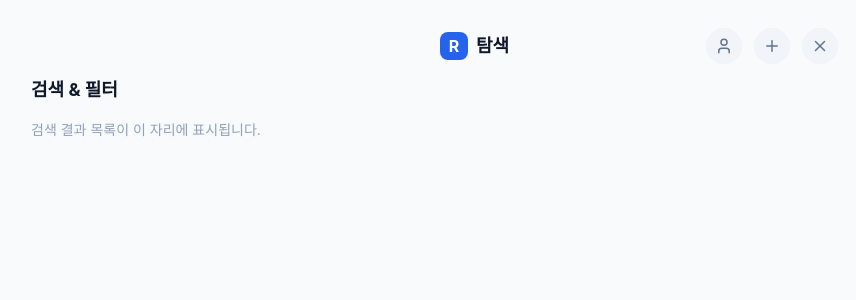
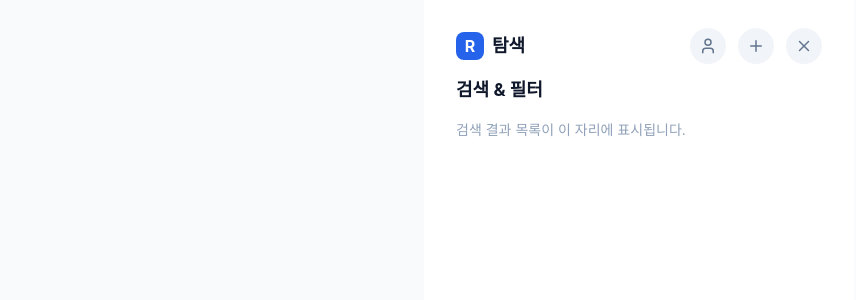
Before and after one commit to ExchangeStudentReisen/FE, a React (Vite) app: page /search in a window 1280 px wide. Shown: the top 300 px of the page, without its empty margins (1-857 px from the left). Built offline with nearby package versions, Linux system fonts and the light colour scheme; no server answers.

Commit message:
feat: Add main layout

```diff
--- a/src/App.tsx
+++ b/src/App.tsx
@@ -1,4 +1,5 @@
 import { Routes, Route, Navigate } from 'react-router-dom'
+import { AppLayout } from './components/AppLayout'
 import { WelcomePage } from './features/onboarding/WelcomePage'
 import { FeedPage } from './features/feed/FeedPage'
 import { SearchPage } from './features/search/SearchPage'
@@ -11,6 +12,7 @@ import { AuthRedirectPage } from './features/auth/AuthRedirectPage'
 function App() {
   return (
     <Routes>
+      <Route element={<AppLayout />}>
         <Route path="/" element={<WelcomePage />} />
         <Route path="/feed" element={<FeedPage />} />
         <Route path="/search" element={<SearchPage />} />
@@ -20,6 +22,7 @@ function App() {
         <Route path="*" element={<Navigate to="/" replace />} />
         <Route path="/verifyEmail" element={<SchoolEmailVerifyPage />} />
         <Route path="/auth/callback/naver" element={<AuthRedirectPage />} />
+      </Route>
     </Routes>
   )
 }
--- /dev/null
+++ b/src/components/AppLayout.tsx
@@ -0,0 +1,9 @@
+import { Outlet } from 'react-router-dom'
+
+export function AppLayout() {
+  return (
+    <div className="mx-auto min-h-screen w-full max-w-107.5 bg-white">
+      <Outlet />
+    </div>
+  )
+}
--- a/src/components/Header.tsx
+++ b/src/components/Header.tsx
@@ -36,7 +36,7 @@ export function Header() {
   }
 
   return (
-    <div className="mx-auto flex max-w-107.5 items-center px-4 py-3">
+    <div className="flex items-center px-4 py-3">
       {/* 로고: 홈에서는 풀 워드마크, 상세 페이지에서는 뒤로가기, 그 외엔 배지 + 페이지명 */}
       <div className="flex items-center gap-2">
         {showBack && (
--- a/src/features/feed/FeedPage.tsx
+++ b/src/features/feed/FeedPage.tsx
@@ -74,7 +74,7 @@ export function FeedPage() {
   }
 
   return (
-    <div className="mx-auto max-w-107.5 pb-8">
+    <div className="pb-8">
       <div className="bg-linear-to-b from-indigo-100 via-blue-50 to-white border-b border-slate-100">
         <Header />
         <header className="px-4 pb-4">
--- a/src/features/post/PostCreatePage.tsx
+++ b/src/features/post/PostCreatePage.tsx
@@ -73,7 +73,7 @@ export function PostCreatePage() {
         {step === 2 && <Step2RecruitInfo />}
         {step === 3 && <Step3IntroLink />}
 
-        <div className="fixed bottom-0 left-0 right-0 max-w-md mx-auto bg-white px-4 py-3 border-t border-slate-100">
+        <div className="fixed bottom-0 left-1/2 w-full max-w-107.5 -translate-x-1/2 bg-white px-4 py-3 border-t border-slate-100">
           {step < TOTAL_STEPS ? (
             <button type="button" onClick={goNext} className="w-full py-3 rounded-xl bg-blue-600 text-white font-medium cursor-pointer">
               다음
--- a/src/features/post/PostDetailPage.tsx
+++ b/src/features/post/PostDetailPage.tsx
@@ -28,7 +28,7 @@ export function PostDetailPage() {
 
   if (isLoading) {
     return (
-      <div className="relative mx-auto min-h-screen max-w-107.5 bg-[#f7fafe] pb-24">
+      <div className="relative min-h-screen bg-[#f7fafe] pb-24">
         <Header />
         <div className="px-4 mt-4 flex flex-col gap-3">
           <div className="h-6 w-2/3 rounded bg-slate-100 animate-pulse" />
@@ -40,7 +40,7 @@ export function PostDetailPage() {
 
   if (isError || !post) {
     return (
-      <div className="relative mx-auto min-h-screen max-w-107.5 bg-[#f7fafe] pb-24">
+      <div className="relative min-h-screen bg-[#f7fafe] pb-24">
         <Header />
         <div className="flex flex-col items-center justify-center py-20 px-4">
           <p className="text-sm text-slate-400">게시글을 찾을 수 없어요.</p>
@@ -52,7 +52,7 @@ export function PostDetailPage() {
   const city = getCityMeta(post.travelCity)
 
   return (
-    <div className="relative mx-auto min-h-screen max-w-107.5 bg-[#f7fafe] pb-24">
+    <div className="relative min-h-screen bg-[#f7fafe] pb-24">
       <Header />
 
       <div className="px-4 mt-4">
--- a/src/index.css
+++ b/src/index.css
@@ -16,10 +16,4 @@ body {
   background-color: #f8fafc;
 }
 
-/* 모바일 브라우저 최적화: 최대 폭을 앱처럼 제한 */
-#root {
-  /*max-width: 480px;
-  margin: 0 auto;*/
-  min-height: 100vh;
-  /*background-color: #ffffff;*/
-}
+/* 화면 크기·배경은 AppLayout(src/components/AppLayout.tsx)에서 전역으로 관리 */
```
Lines whose indentation alone changed are shown as unchanged.
